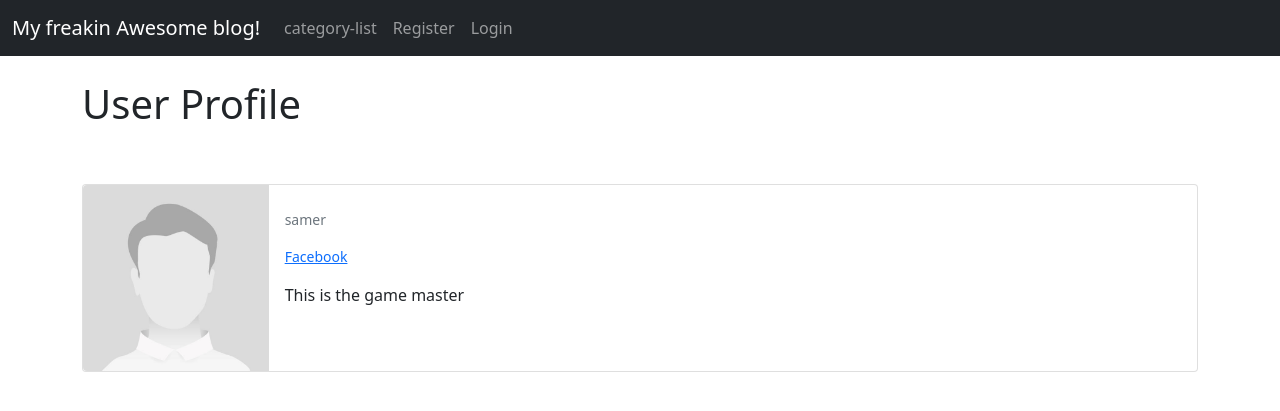
After one commit to Samer98/simpleblog, a Django app: page /members/1/profile/ in a window 1280 px wide. The commit adds this page. Shown: the top 411 px of the page. Run offline with Django 4.2, Linux system fonts and the light colour scheme; data comes from the database, SQL or seed files in the repository; both versions use the stored data as it was after the commit; some libraries are stand-ins or nearby versions.

Commit message:
add pages

```diff
--- a/members/templates/registration/edit_profile.html
+++ b/members/templates/registration/edit_profile.html
@@ -1,7 +1,7 @@
 {% extends 'base.html' %}
 
 {% block title %}
-    Edit Profile
+    Edit Settings
   {% endblock %}
 {% block content %}
 
--- /dev/null
+++ b/members/templates/registration/user_profile.html
@@ -0,0 +1,40 @@
+{% extends 'base.html' %}
+{% load static %}
+
+{% block title %}
+    Profile Page
+  {% endblock %}
+{% block content %}
+
+<h1>User Profile</h1>
+
+
+<br/><br/>
+<div class="card mb-3" >
+  <div class="row g-0">
+    <div class="col-md-2">
+        {% if post.author.profile_pic%}
+         <img src="{{post.author.profile.profile_pic.url}}" class="img-fluid rounded-start" >
+        {% else %}
+        <img src="{%static 'theblog/images/default.jpg' %}" class="img-fluid rounded-start">
+
+        {% endif %}
+    </div>
+    <div class="col-md-10">
+      <div class="card-body">
+        <h5 class="card-title">
+             </a></h5>
+          <p class ="small text-muted">
+              {{page_user}} </a>
+          </p>
+          <p class ="small text-muted">
+              <a href="{{post.author.profile.facebook_url}}"> Facebook </a>
+          </p>
+        <p class="card-text">{{page_user.bio}}</p>
+
+      </div>
+    </div>
+  </div>
+</div>
+
+{% endblock %}
--- a/members/urls.py
+++ b/members/urls.py
@@ -1,8 +1,10 @@
 from django.contrib import admin
 from django.urls import path , include
-from .views import UserRegisterView,UserEditView
+from .views import UserRegisterView,UserEditView ,ShowProfilePageView , EditProfilePageView
 
 urlpatterns = [
     path('register/',UserRegisterView.as_view(), name='register'),
     path('edit_profile/',UserEditView.as_view(), name='edit_profile'),
+    path('<int:pk>/profile/', ShowProfilePageView.as_view(), name='show_profile_page'),
+    path('<int:pk>/edit_profile_page/', EditProfilePageView.as_view(), name='edit_profile_page'),
 ]
--- a/members/views.py
+++ b/members/views.py
@@ -1,13 +1,31 @@
 from django.contrib.auth.views import PasswordChangeView
-from django.shortcuts import render
+from django.shortcuts import render, get_object_or_404
 from django.views import generic
+from django.views.generic import DetailView
 from django.contrib.auth.forms import UserCreationForm, UserChangeForm, PasswordChangeForm
 from django.urls import reverse_lazy
 from .forms import SignupForm, EditProfileForm, PasswordChangingForm
-
+from theblog.models import Profile
 
 # Create your views here.
 
+
+class EditProfilePageView(generic.UpdateView):
+    model = Profile
+    template_name = 'registration/edit_profile_page.html'
+    fields = ['profile_pic','bio','facebook_url']
+    success_url = reverse_lazy('home')
+
+class ShowProfilePageView(DetailView):
+    model = Profile
+    template_name = 'registration/user_profile.html'
+
+    def get_context_data(self, *args, **kwargs):
+        context = super(ShowProfilePageView,self).get_context_data(*args, **kwargs)
+
+        page_user = get_object_or_404(Profile,id=self.kwargs['pk'])
+        context["page_user"] = page_user
+        return context
 class PasswordsChangeView(PasswordChangeView):
     form_class = PasswordChangingForm
     # form_class = PasswordChangeForm
--- a/theblog/models.py
+++ b/theblog/models.py
@@ -16,6 +16,8 @@ class Category(models.Model):
 class Profile(models.Model):
     user = models.OneToOneField(User, null=True, on_delete=models.CASCADE)
     bio = models.TextField()
+    profile_pic = models.ImageField(null=True,blank=True,upload_to="images/profile/")
+    facebook_url = models.CharField(max_length=255,blank=True,null=True)
 
     def __str__(self):
         return str(self.user)
--- a/theblog/templates/base.html
+++ b/theblog/templates/base.html
@@ -65,16 +65,26 @@
         </li>
            <li class="nav-item">
           <a class="nav-link" href="{% url 'add_category'%}"> Add Category</a>
-        </li>
+          </li>
+
+
+        <li class="nav-item dropdown">
+          <a class="nav-link dropdown-toggle" href="#" id="EditProfileDropDown" role="button" data-bs-toggle="dropdown" aria-expanded="false">
+            Profile
+          </a>
+          <ul class="dropdown-menu" aria-labelledby="navbarDropdown">
+            </li>
+
+          <li><a class="dropdown-item"  href="{% url 'edit_profile_page' user.profile.id %}">Edit profile</a> </li>
+            <li><a class="dropdown-item" href="{% url 'edit_profile'  %}">Edit setting</a></li>
+            <li><hr class="dropdown-divider"></li>
+            <li><a class="dropdown-item"href="{% url 'show_profile_page' user.profile.id %}">Show Profile page</a></li>
+          </ul>
+
 
           <li class="nav-item">
           <a class="nav-link" href="{% url 'logout'%}">Logout</a>
         </li>
-
-          <li class="nav-item">
-          <a class="nav-link" href="{% url 'edit_profile'%}">Edit profile</a>
-        </li>
-
         {%else%}
           <li class="nav-item">
           <a class="nav-link" href="{% url 'register'%}">Register</a>
```
Also changed, not shown: ablog/settings.py (+5 -4 lines), members/templates/registration/edit_profile_page.html (added, +26 -0 lines), theblog/templates/article_details.html (+27 -0 lines), db.sqlite3, media/images/profile/about.jpg (added), media/images/profile/china.jpg (added), static/theblog/images/default.jpg (added), static/theblog/images/default.png (added), static/theblog/images/te3.jpg (added), theblog/migrations/0012_profile_facebook_url_profile_profile_pic.py (added).
